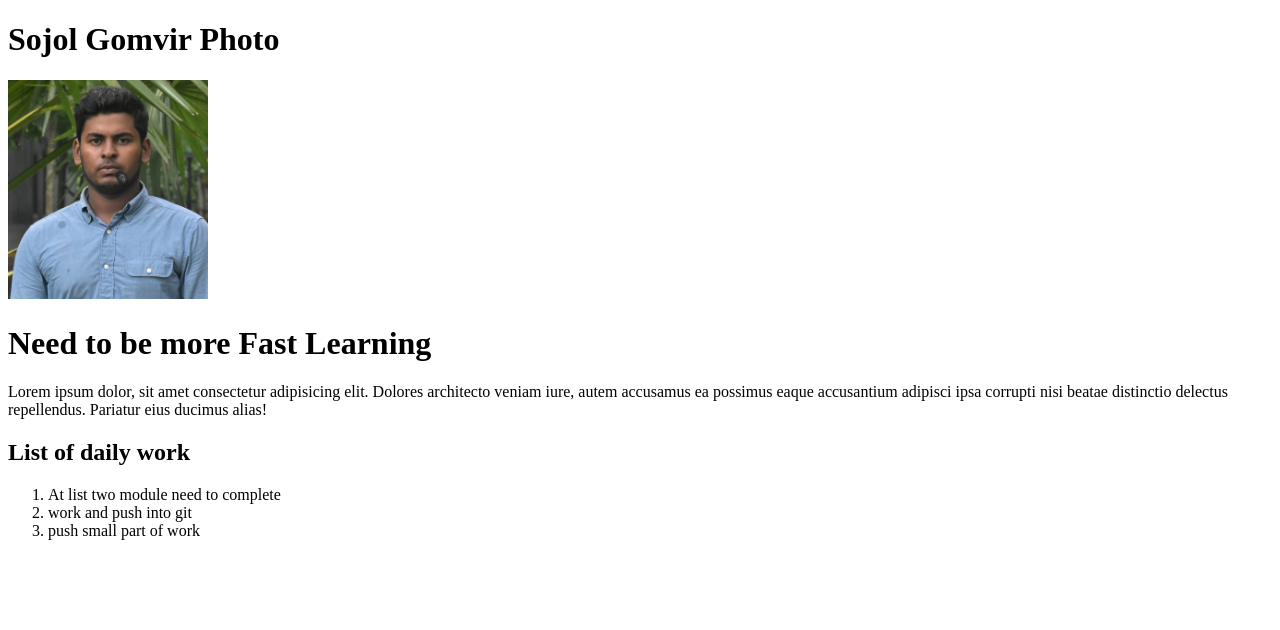
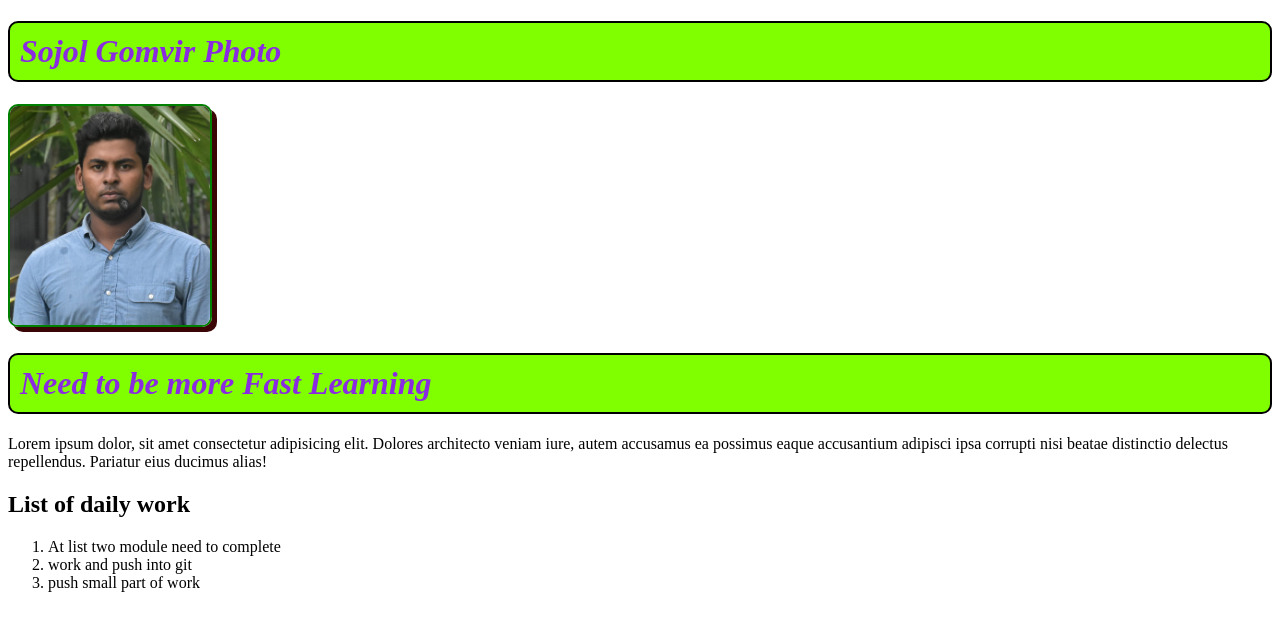
Before and after one commit to 46580sojol/Trial-Website-repo-, a plain HTML site: page index.html in a window 1280 px wide. Drawn offline with Linux system fonts and the light colour scheme.

Commit message:
colors of sojol foto

```diff
--- a/styles/sojol.css
+++ b/styles/sojol.css
@@ -1,3 +1,18 @@
 img{
     width: 200px;
 }
+h1{
+    color: blueviolet;
+background-color: chartreuse;
+font-style: italic;
+border: 2px solid black;
+border-radius: 10px 10px;
+padding: 10px;
+
+}
+img{
+    border: 2px solid green;
+border-radius: 10px;
+box-shadow: 5px 5px rgb(59, 5, 5) ;
+
+}
```
